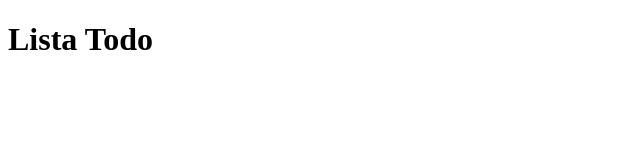
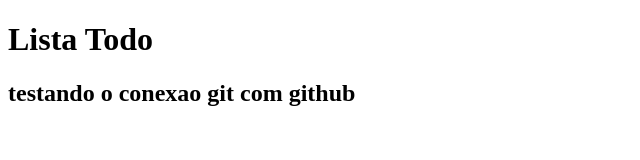
Before and after one commit to Artur-Eloi-Coelho-Neto/desafio-api-todo, a plain HTML site: page index.html in a window 1280 px wide. Shown: the whole page, without its empty margins (0-640 px from the left). Drawn offline with Linux system fonts and the light colour scheme.

Commit message:
testando conexao git e github

```diff
--- a/index.html
+++ b/index.html
@@ -7,5 +7,6 @@
 </head>
 <body>
     <h1>Lista Todo</h1>
+    <h2>testando o conexao git com github</h2>
 </body>
 </html>
```
